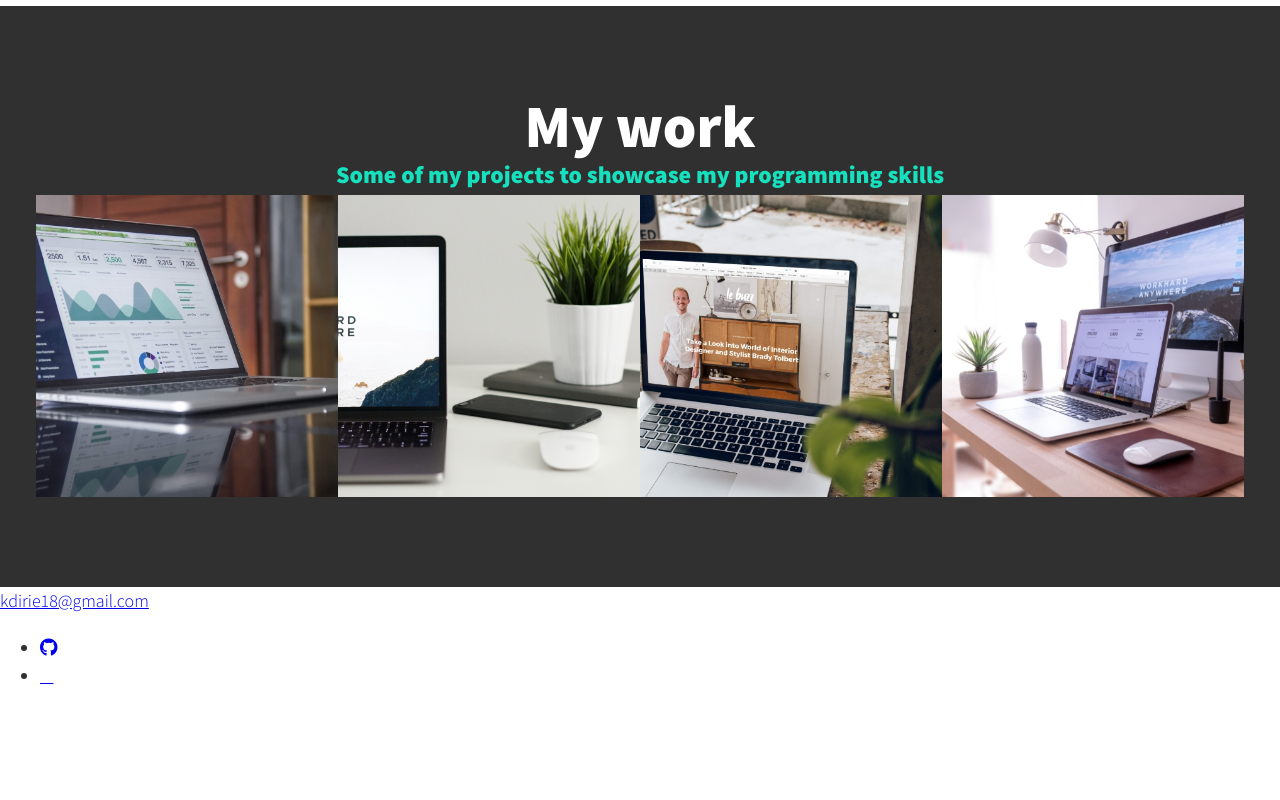
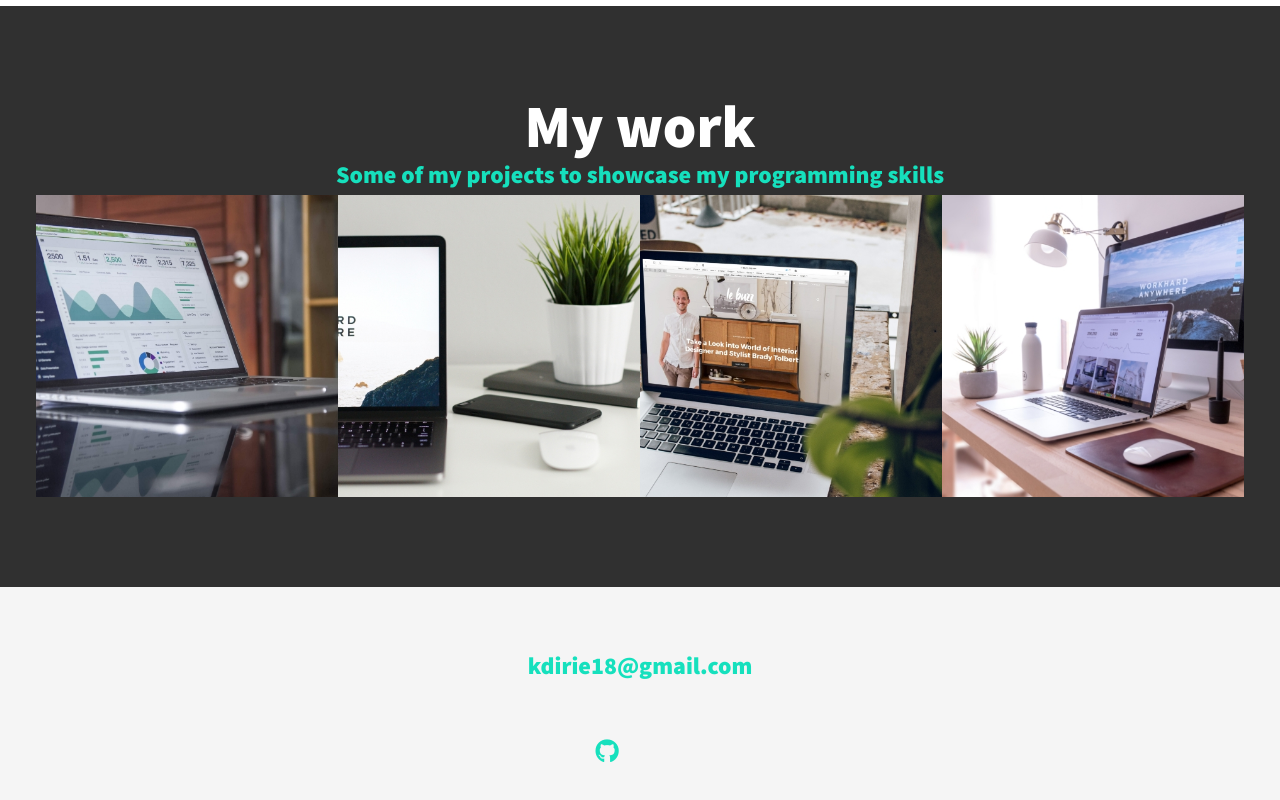
Before and after one commit to KhadraDirie/portfolio-website, a website built with Vite: page index.html in a window 1280 px wide. Shown: the part 2287-3087 px from the top of the page. Before the commit the page ends 2996 px from the top, so only its background shows below. Built offline with nearby package versions, Linux system fonts and the light colour scheme.

```diff
--- a/css/styles.css
+++ b/css/styles.css
@@ -293,3 +293,47 @@
     transform: scale(1.2);
     opacity: .3;
 }
+/* footer */
+
+.footer {
+    background: whitesmoke;
+    color: var(--clr-accent);
+    text-align: center;
+    padding: 2.5em 0;
+    font-size: var(--fs-h3);
+
+}
+
+.footer a {
+    color: inherit;
+    text-decoration: none;
+}
+
+.footer__link {
+    font-weight: var(--fw-bold);
+}
+
+.footer__link:hover,
+.social-list__link:hover {
+    opacity: .7;
+}
+
+.footer__link:hover {
+    text-decoration: underline;
+}
+
+.social-list {
+    list-style: none;
+    display: flex;
+    justify-content: center;
+    margin: 2em 0 0;
+    padding: 0;
+}
+
+.social-list__item {
+    margin: 0 .5em;
+}
+
+.social-list__link {
+    padding: .5em;
+}
--- a/index.html
+++ b/index.html
@@ -112,8 +112,8 @@
 
         </section>
 
-        <footer>
-            <a href="mailto:kdirie18@gmail.com" class="footer-link">kdirie18@gmail.com</a>
+        <footer class="footer">
+            <a href="mailto:kdirie18@gmail.com" class="footer__link">kdirie18@gmail.com</a>
             <ul class="social-list">
 
                 <li class="social-list__item">
@@ -123,7 +123,7 @@
                 </li>
 
                 <li class="social-list__item"><a class="social-list__link" href="https://www.linkedin.com/feed/">
-                    <i class="fa-brands fa-twitter"></i>
+                    <i class="fa-brands fa-linkedin"></i>
                 </a>
             </li>
             </ul>
```
